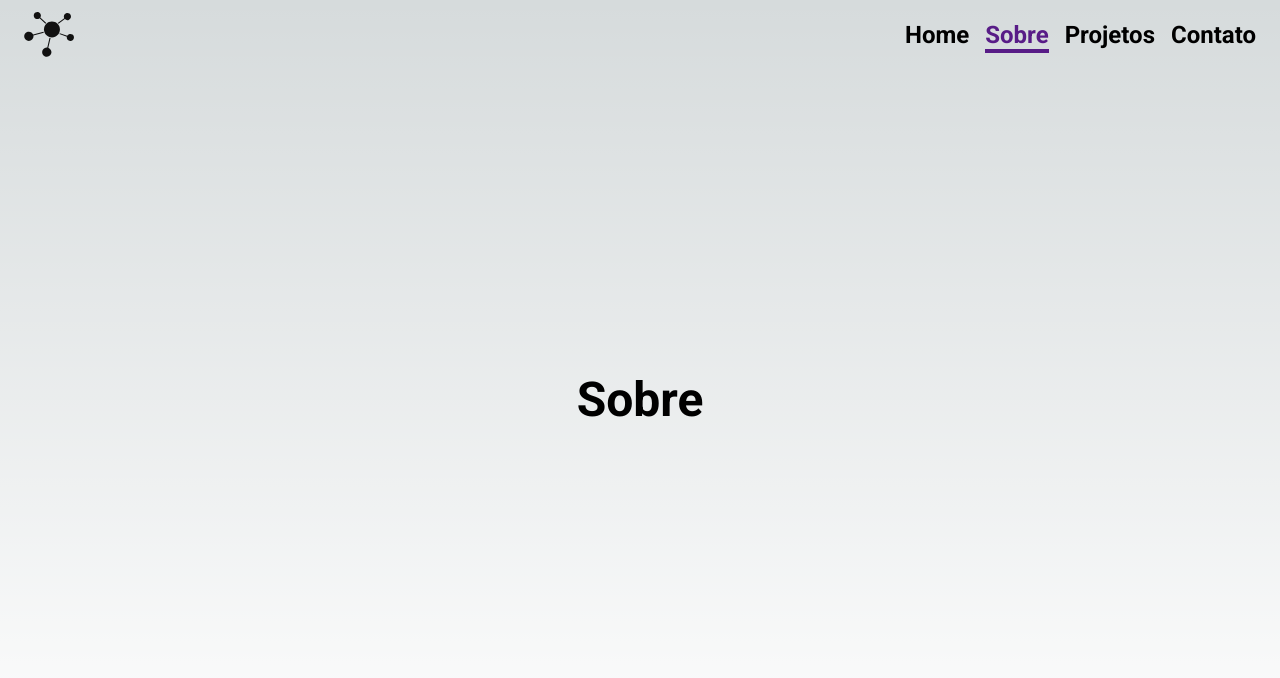
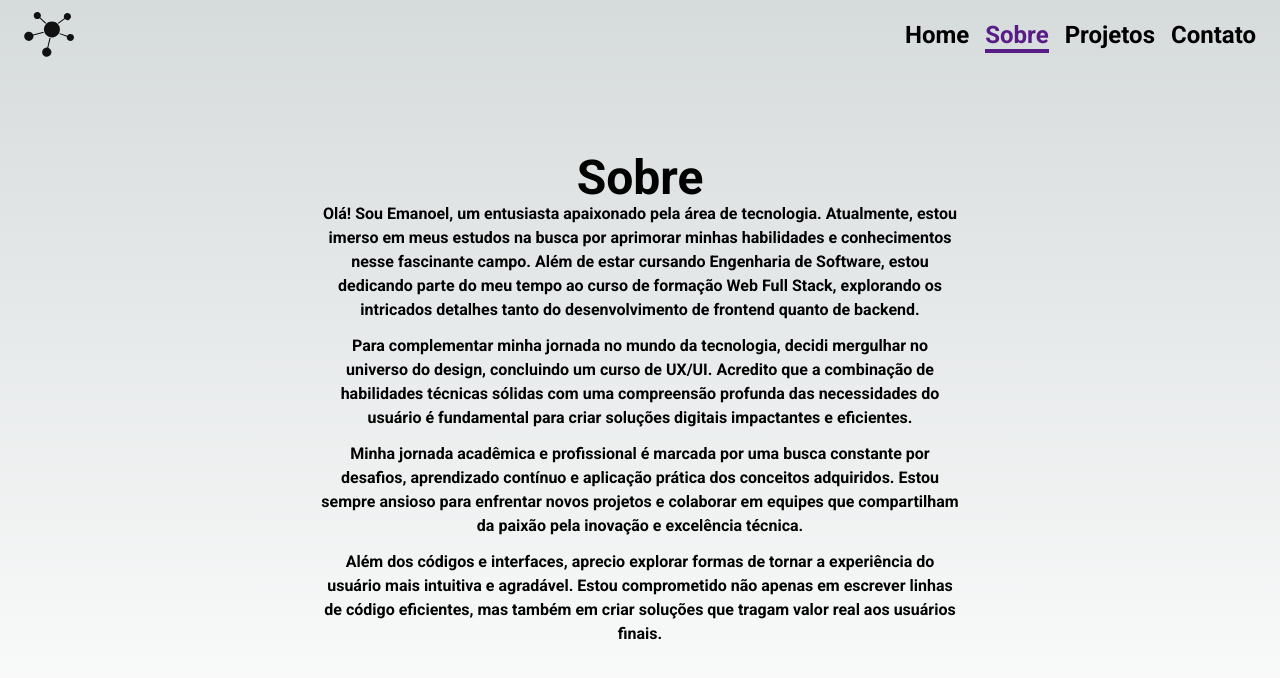
Before and after one commit to EmanoelSaraiva/portifolio, a Next.js app: page /about in a window 1280 px wide. Shown: the top 678 px of the page. Built offline with nearby package versions, Linux system fonts and the light colour scheme.

Commit message:
new text about, cardprojects

```diff
--- a/package.json
+++ b/package.json
@@ -11,6 +11,7 @@
   "dependencies": {
     "@formspree/react": "^2.5.1",
     "@headlessui/react": "^1.7.17",
+    "@material-tailwind/react": "^2.1.4",
     "next": "14.0.2",
     "puppeteer": "^21.5.2",
     "react": "^18",
--- a/src/components/cardperfil.tsx
+++ b/src/components/cardperfil.tsx
@@ -19,10 +19,10 @@ export default function CardPerfil() {
             className={`rounded-full border-4 border-purple-800 transition duration-500 ease-in-out`}
             priority
           />
-          <h2 className="text-2xl text-center font-bold">
-            Emanoel Saraiva da Silva
-          </h2>
         </div>
+        <h1 className="text-2xl text-center font-bold">
+          Emanoel Saraiva da Silva
+        </h1>
         <section className="border-2 p-4 rounded-2xl border-purple-700 shadow-md dark:shadow-gray-700 hover:animate-pulse">
           <p className="text-center font-bold text-4xl flex flex-col">
             FullStack Web
--- a/src/components/cardprojects.tsx
+++ b/src/components/cardprojects.tsx
@@ -15,7 +15,7 @@ export default function CardProject({
   url,
 }: IframeComponentProps) {
   return (
-    <section className="max-w-sm bg-white border border-gray-200 rounded-lg shadow dark:bg-gray-800 dark:border-gray-700">
+    <section className="max-w-sm bg-white border border-gray-200 rounded-lg shadow dark:bg-gray-800 dark:border-gray-700 ">
       <section className="w-full">{children}</section>
       <div className="p-5">
         <Link href={url}>
@@ -28,6 +28,7 @@ export default function CardProject({
         </p>
         <Link
           href={url}
+          target="_blank"
           className="inline-flex items-center px-3 py-2 text-sm font-medium text-center text-white bg-blue-700 rounded-lg hover:bg-blue-800 focus:ring-4 focus:outline-none focus:ring-blue-300 dark:bg-blue-600 dark:hover:bg-blue-700 dark:focus:ring-blue-800"
         >
           Visite o site
--- a/src/components/navbar.tsx
+++ b/src/components/navbar.tsx
@@ -53,7 +53,6 @@ export default function NavBar() {
             <div>
               <Menu.Button className="relative flex rounded-full text-sm focus:outline-none ">
                 <span className="absolute -inset-1.5" />
-                <span className="sr-only">Open user menu</span>
                 {menuOpens ? (
                   <FaTimes size={30} color={`#000`} className={"dark:invert"} />
                 ) : (
--- a/src/pages/about.tsx
+++ b/src/pages/about.tsx
@@ -12,8 +12,39 @@ export default function About() {
       className={`flex min-h-screen flex-col items-center justify-center gap-2  ${roboto.className}`}
     >
       <NavBar />
-
-      <h1 className="text-5xl">Sobre</h1>
+      <article className="flex flex-col justify-center items-center">
+        <h1 className="text-5xl">Sobre</h1>
+        <section className="flex flex-col w-6/12 gap-3 text-center">
+          <p>
+            Olá! Sou Emanoel, um entusiasta apaixonado pela área de tecnologia.
+            Atualmente, estou imerso em meus estudos na busca por aprimorar
+            minhas habilidades e conhecimentos nesse fascinante campo. Além de
+            estar cursando Engenharia de Software, estou dedicando parte do meu
+            tempo ao curso de formação Web Full Stack, explorando os intricados
+            detalhes tanto do desenvolvimento de frontend quanto de backend.
+          </p>
+          <p>
+            Para complementar minha jornada no mundo da tecnologia, decidi
+            mergulhar no universo do design, concluindo um curso de UX/UI.
+            Acredito que a combinação de habilidades técnicas sólidas com uma
+            compreensão profunda das necessidades do usuário é fundamental para
+            criar soluções digitais impactantes e eficientes.
+          </p>
+          <p>
+            Minha jornada acadêmica e profissional é marcada por uma busca
+            constante por desafios, aprendizado contínuo e aplicação prática dos
+            conceitos adquiridos. Estou sempre ansioso para enfrentar novos
+            projetos e colaborar em equipes que compartilham da paixão pela
+            inovação e excelência técnica.
+          </p>
+          <p>
+            Além dos códigos e interfaces, aprecio explorar formas de tornar a
+            experiência do usuário mais intuitiva e agradável. Estou
+            comprometido não apenas em escrever linhas de código eficientes, mas
+            também em criar soluções que tragam valor real aos usuários finais.
+          </p>
+        </section>
+      </article>
     </main>
   );
 }
```
Also changed, not shown: tailwind.config.ts (+9 -9 lines), 1 other file (tests, documents, lock files or other folders).
